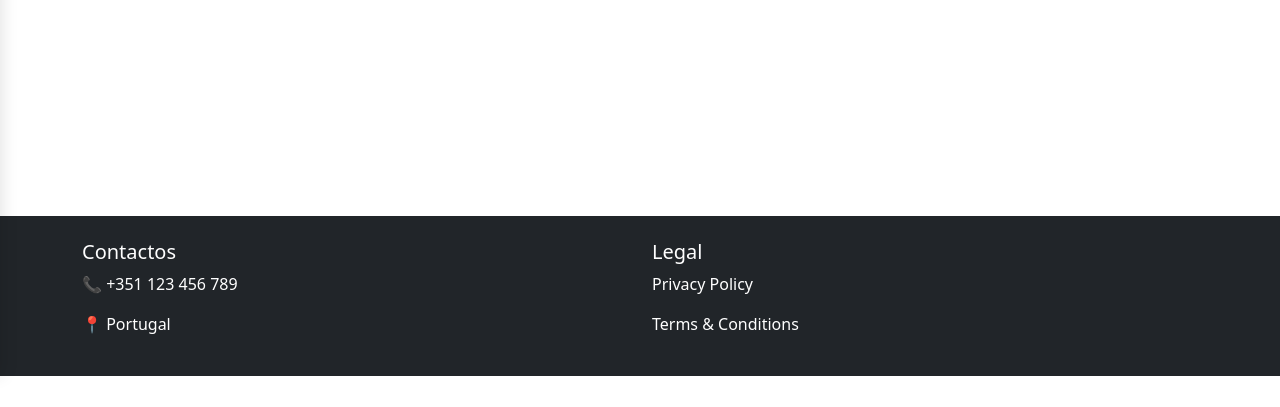
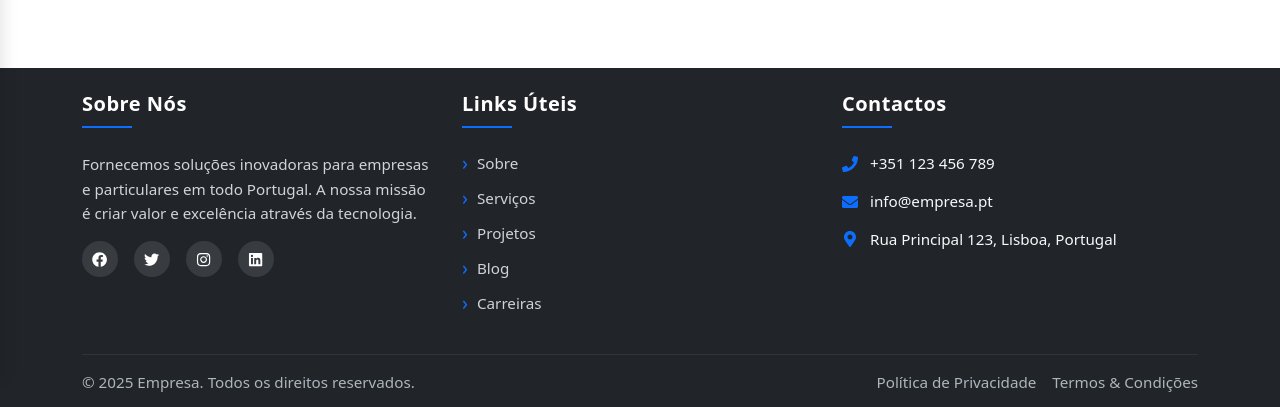
Before and after one commit to alexmarquesrm/softskills-web, a React (Create React App) app in the folder frontend/: page / in a window 1280 px wide. Shown: the part 424-831 px from the top of the page. Before the commit the page ends 800 px from the top, so only its background shows below. Built offline with nearby package versions, Linux system fonts and the light colour scheme; no server answers.

Commit message:
footer UI improvement

```diff
--- a/frontend/src/components/footer/Footer.js
+++ b/frontend/src/components/footer/Footer.js
@@ -1,20 +1,70 @@
 import React from "react";
 import { Container, Row, Col } from "react-bootstrap";
+import { FaPhone, FaMapMarkerAlt, FaEnvelope, FaFacebook, FaTwitter, FaInstagram, FaLinkedin} from "react-icons/fa";
+import "./footer.css";
 
 function Footer() {
+  const currentYear = new Date().getFullYear();
+
   return (
-    <footer className="bg-dark text-white p-4">
+    <footer className="footer">
       <Container>
-        <Row>
-          <Col md={6}>
-            <h5>Contactos</h5>
-            <p>📞 +351 123 456 789</p>
-            <p>📍 Portugal</p>
+        <Row className="main-footer py-4">
+          <Col lg={4} md={6} className="mb-4 mb-md-0">
+            <h5 className="footer-heading mb-4">Sobre Nós</h5>
+            <p className="footer-about">
+              Fornecemos soluções inovadoras para empresas e particulares em todo Portugal.
+              A nossa missão é criar valor e excelência através da tecnologia.
+            </p>
+            <div className="social-icons mt-3">
+              <a href="#" className="social-icon me-3"><FaFacebook /></a>
+              <a href="#" className="social-icon me-3"><FaTwitter /></a>
+              <a href="#" className="social-icon me-3"><FaInstagram /></a>
+              <a href="#" className="social-icon"><FaLinkedin /></a>
+            </div>
           </Col>
-          <Col md={6}>
-            <h5>Legal</h5>
-            <p>Privacy Policy</p>
-            <p>Terms & Conditions</p>
+
+          <Col lg={4} md={6} className="mb-4 mb-md-0">
+            <h5 className="footer-heading mb-4">Links Úteis</h5>
+            <ul className="footer-links">
+              <li><a href="/about">Sobre</a></li>
+              <li><a href="/services">Serviços</a></li>
+              <li><a href="/projects">Projetos</a></li>
+              <li><a href="/blog">Blog</a></li>
+              <li><a href="/careers">Carreiras</a></li>
+            </ul>
+          </Col>
+
+          <Col lg={4} md={12}>
+            <h5 className="footer-heading mb-4">Contactos</h5>
+            <ul className="contact-info">
+              <li>
+                <FaPhone className="contact-icon" />
+                <span>+351 123 456 789</span>
+              </li>
+              <li>
+                <FaEnvelope className="contact-icon" />
+                <span>info@empresa.pt</span>
+              </li>
+              <li>
+                <FaMapMarkerAlt className="contact-icon" />
+                <span>Rua Principal 123, Lisboa, Portugal</span>
+              </li>
+            </ul>
+          </Col>
+        </Row>
+
+        <hr className="footer-divider" />
+
+        <Row className="footer-bottom py-3">
+          <Col md={6} className="text-center text-md-start">
+            <p className="mb-0">© {currentYear} Empresa. Todos os direitos reservados.</p>
+          </Col>
+          <Col md={6} className="text-center text-md-end">
+            <p className="mb-0">
+              <a href="/privacy" className="footer-bottom-link me-3">Política de Privacidade</a>
+              <a href="/terms" className="footer-bottom-link">Termos & Condições</a>
+            </p>
           </Col>
         </Row>
       </Container>
--- /dev/null
+++ b/frontend/src/components/footer/footer.css
@@ -0,0 +1,135 @@
+/* Footer Styling */
+.footer {
+    background-color: #212529;
+    color: #f8f9fa;
+    font-size: 0.95rem;
+  }
+
+  .footer-heading {
+    color: #ffffff;
+    font-weight: 600;
+    letter-spacing: 0.5px;
+    position: relative;
+    padding-bottom: 12px;
+  }
+
+  .footer-heading::after {
+    content: '';
+    position: absolute;
+    left: 0;
+    bottom: 0;
+    width: 50px;
+    height: 2px;
+    background-color: #0d6efd;
+  }
+
+  .footer-about {
+    color: #ced4da;
+    line-height: 1.6;
+  }
+
+  .social-icons {
+    display: flex;
+  }
+
+  .social-icon {
+    display: flex;
+    align-items: center;
+    justify-content: center;
+    width: 36px;
+    height: 36px;
+    border-radius: 50%;
+    background-color: rgba(255, 255, 255, 0.1);
+    color: #ffffff;
+    transition: all 0.3s ease;
+  }
+
+  .social-icon:hover {
+    background-color: #0d6efd;
+    color: #ffffff;
+    transform: translateY(-3px);
+  }
+
+  .footer-links {
+    list-style: none;
+    padding-left: 0;
+  }
+
+  .footer-links li {
+    margin-bottom: 12px;
+  }
+
+  .footer-links a {
+    color: #ced4da;
+    text-decoration: none;
+    transition: all 0.3s ease;
+    position: relative;
+    padding-left: 15px;
+  }
+
+  .footer-links a::before {
+    content: '›';
+    position: absolute;
+    left: 0;
+    top: 50%;
+    transform: translateY(-50%);
+    color: #0d6efd;
+    font-size: 1.2rem;
+  }
+
+  .footer-links a:hover {
+    color: #ffffff;
+    padding-left: 20px;
+  }
+
+  .contact-info {
+    list-style: none;
+    padding-left: 0;
+  }
+
+  .contact-info li {
+    display: flex;
+    align-items: center;
+    margin-bottom: 15px;
+  }
+
+  .contact-icon {
+    width: 16px;
+    height: 16px;
+    margin-right: 12px;
+    color: #0d6efd;
+  }
+
+  .footer-divider {
+    margin: 0;
+    opacity: 0.2;
+    border-color: #6c757d;
+  }
+
+  .footer-bottom {
+    color: #adb5bd;
+  }
+
+  .footer-bottom-link {
+    color: #adb5bd;
+    text-decoration: none;
+    transition: color 0.3s ease;
+  }
+
+  .footer-bottom-link:hover {
+    color: #ffffff;
+  }
+
+  @media (max-width: 767.98px) {
+    .footer-heading {
+      margin-top: 15px;
+    }
+
+    .footer-bottom {
+      text-align: center;
+    }
+
+    .footer-bottom p {
+      margin-bottom: 10px;
+    }
+  }
```
